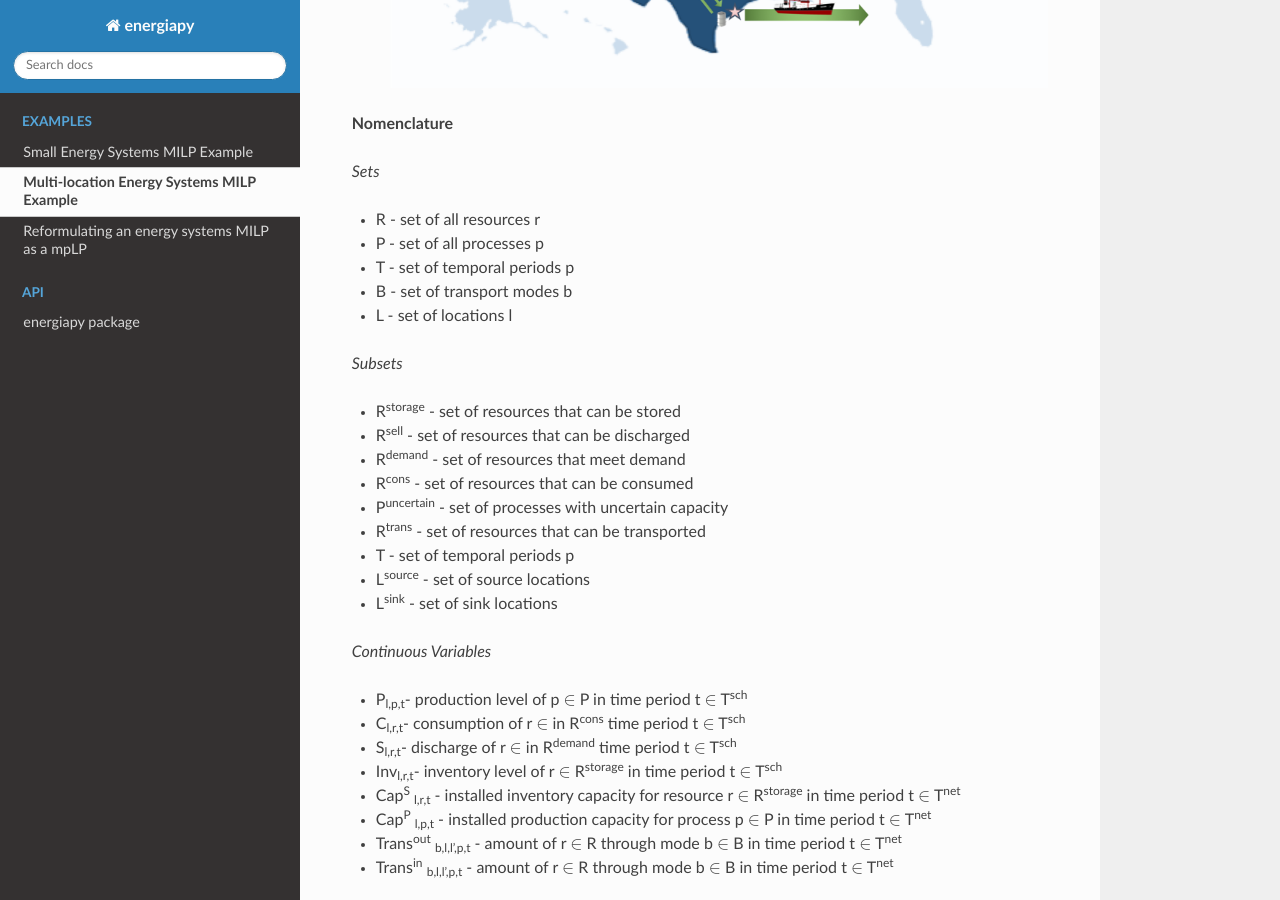
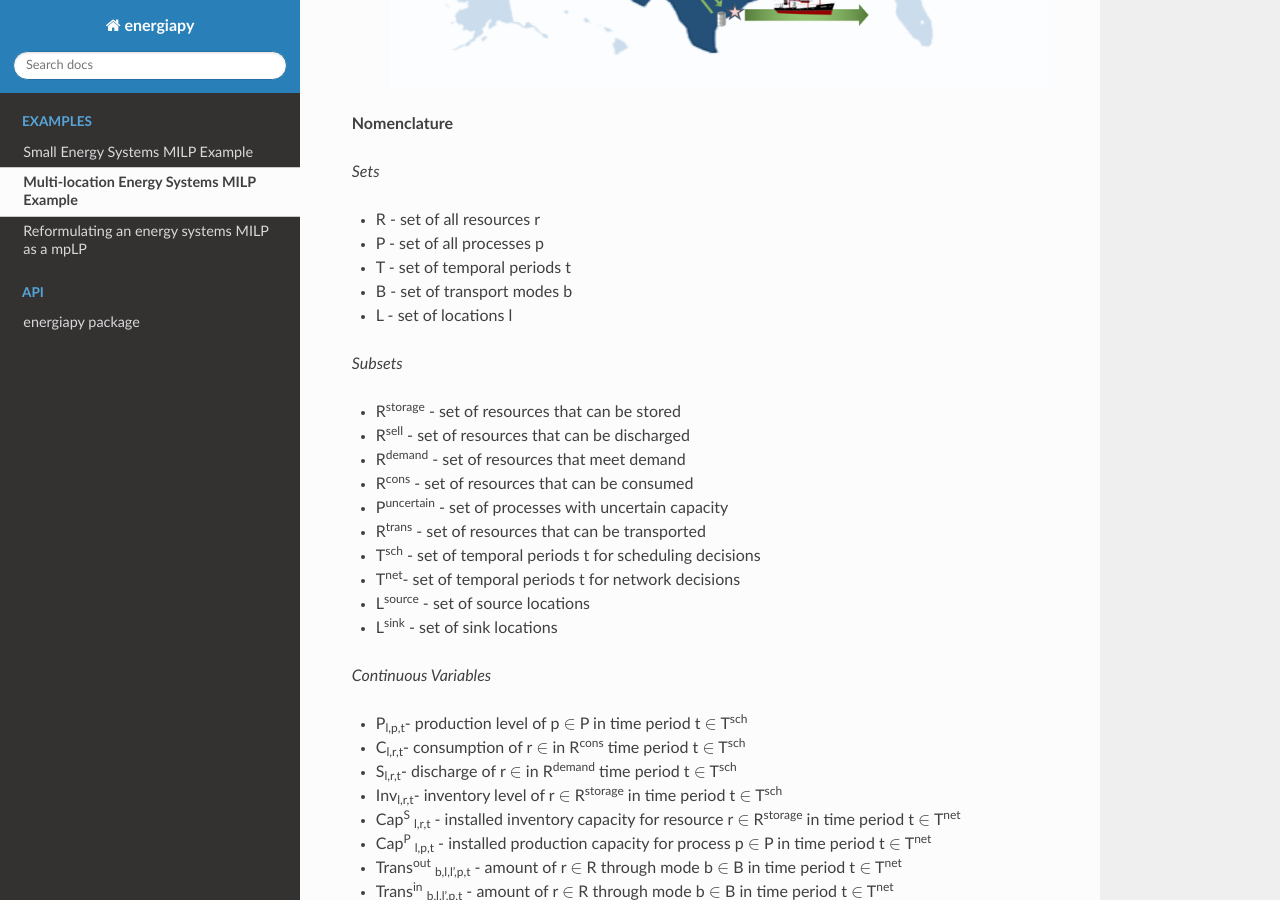
Before and after one commit to TAMUparametric/energiapy, a Sphinx documentation site: the page built from docs/multi_loc_example.rst, in a window 1280 px wide and 900 px high, scrolled down 1072 px. Built offline with Sphinx 7.4.7 and the Read the Docs theme 2.0.0, drawn with Linux system fonts in a browser that asks for light colours.

Commit message:
time period sets fixed

```diff
--- a/docs/multi_loc_example.rst
+++ b/docs/multi_loc_example.rst
@@ -31,7 +31,7 @@ The systems modeled in the example case study include:
 
 - R - set of all resources r
 - P - set of all processes p
-- T - set of temporal periods p
+- T - set of temporal periods t
 - B - set of transport modes b
 - L - set of locations l
 
@@ -45,7 +45,8 @@ The systems modeled in the example case study include:
 - R\ :sup:`cons` - set of resources that can be consumed
 - P\ :sup:`uncertain` - set of processes with uncertain capacity
 - R\ :sup:`trans` - set of resources that can be transported
-- T - set of temporal periods p
+- T\ :sup:`sch` - set of temporal periods t for scheduling decisions
+- T\ :sup:`net`- set of temporal periods t for network decisions
 - L\ :sup:`source` - set of source locations
 - L\ :sup:`sink` - set of sink locations
 
```
